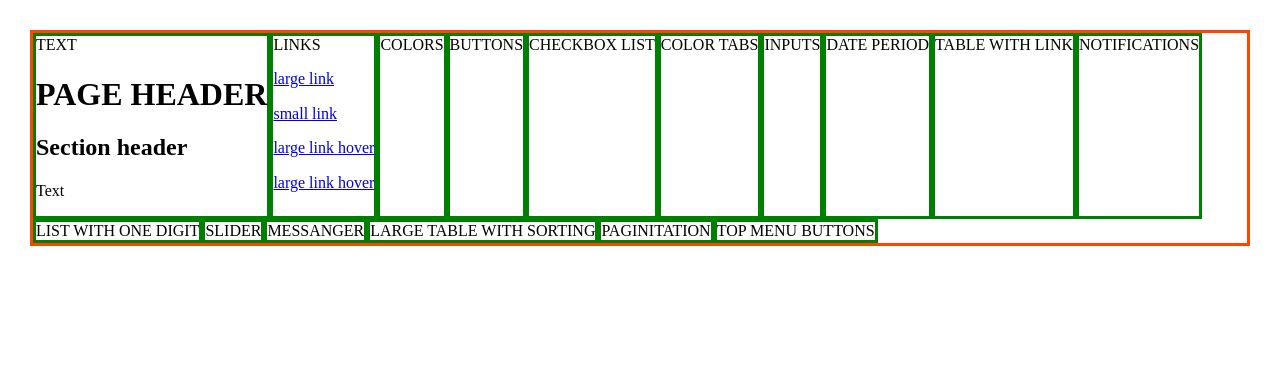
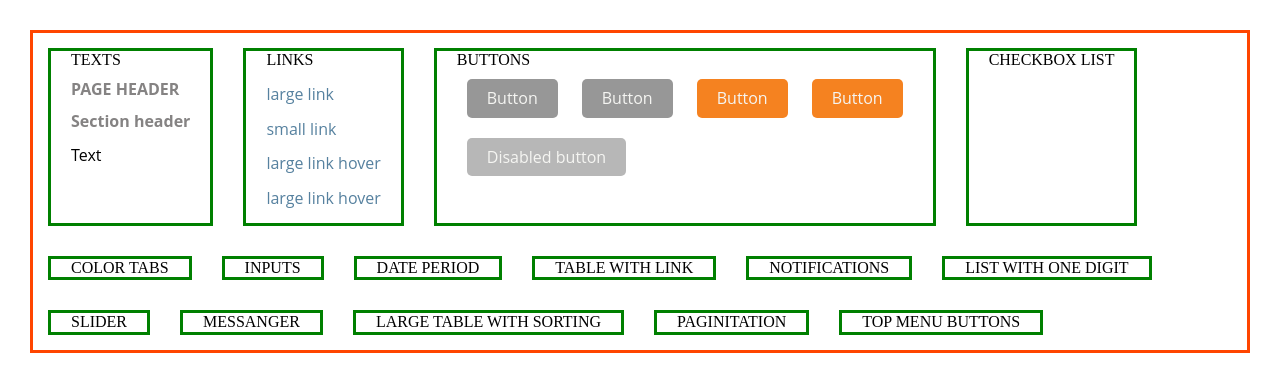
Before and after one commit to JarekGramacki/solo-project-1, a website: page src/index.html in a window 1280 px wide. Drawn offline with nearby package versions, Linux system fonts and the light colour scheme; files that its build step writes are made by us from their sources.

Commit message:
Add style guide for bittons and links

```diff
--- a/src/index.html
+++ b/src/index.html
@@ -11,31 +11,49 @@
 
 <body>
     <div class="wrapper">
-        <div class="list-of-contents">TEXT
+
+        <div class="list-of-contents texts">TEXTS
+            <div class= texts>
                 <h1>PAGE HEADER</h1>
                 <h2>Section header</h2>
                 <p>Text</p>
             </div>
+        </div>
+
         <div class="list-of-contents">LINKS
+            <div class= "links">
                 <p><a href="#">large link</a></p>
                 <p><a href="#">small link</a></p>
+            </div>
+            <div class="link-hover">
                 <p><a href="#">large link hover</a></p>
                 <p><a href="#">large link hover</a></p>
             </div>
-        <div class="list-of-contents">COLORS</div>
-        <div class="list-of-contents">BUTTONS</div>
-        <div class="list-of-contents">CHECKBOX LIST</div>
-        <div class="list-of-contents">COLOR TABS</div>
-        <div class="list-of-contents">INPUTS</div>
-        <div class="list-of-contents">DATE PERIOD</div>
-        <div class="list-of-contents">TABLE WITH LINK</div>
-        <div class="list-of-contents">NOTIFICATIONS</div>
-        <div class="list-of-contents">LIST WITH ONE DIGIT</div>
-        <div class="list-of-contents">SLIDER</div>
-        <div class="list-of-contents">MESSANGER</div>
-        <div class="list-of-contents">LARGE TABLE WITH SORTING</div>
-        <div class="list-of-contents">PAGINITATION</div>
-        <div class="list-of-contents">TOP MENU BUTTONS</div>
+        </div>
+
+        <div class="list-of-contents">BUTTONS
+            <div>
+                <button class="btn btn-grey" >Button</button>
+                <button class="btn btn-grey-hover" >Button</button>
+                <button class="btn btn-orange" >Button</button>
+                <button class="btn btn-orange-hover" >Button</button>
+            </div>
+            <div>
+                <button class="btn btn-disabled">Disabled button</button>
+            </div>
+        </div>
+        <div class="list-of-contents checkbox-list">CHECKBOX LIST</div>
+        <div class="list-of-contents color-tabs">COLOR TABS</div>
+        <div class="list-of-contents inputs">INPUTS</div>
+        <div class="list-of-contents date-period">DATE PERIOD</div>
+        <div class="list-of-contents table-with-link">TABLE WITH LINK</div>
+        <div class="list-of-contents notifications">NOTIFICATIONS</div>
+        <div class="list-of-contents list-with-one-digit">LIST WITH ONE DIGIT</div>
+        <div class="list-of-contents slider">SLIDER</div>
+        <div class="list-of-contents messenger">MESSANGER</div>
+        <div class="list-of-contents large-table-with-sorting">LARGE TABLE WITH SORTING</div>
+        <div class="list-of-contents paginitation">PAGINITATION</div>
+        <div class="list-of-contents top-menu-buttons">TOP MENU BUTTONS</div>
     </div>
 </body>
 
--- a/src/sass/_layout.scss
+++ b/src/sass/_layout.scss
@@ -1,3 +1,4 @@
+/* layout */
 .wrapper {
   margin: 30px;
   border: solid orangered;
@@ -7,6 +8,72 @@
 
 .list-of-contents{
   border: solid green;
+  margin: 15px;
+  padding: 0px 20px 0px 20px;
+}
 
 
+/*components */
+/* TEXTS */
+h1, h2{
+  font-family: $brand-font;
+  font-size: $paragraph-font-size;
+  color: $paragraph-color;
 }
+
+p {
+  font-family: $paragraph-font;
+}
+
+
+/* LINKS */
+a {
+  text-decoration: none;
+  color: $color-link;
+  font-family: $brand-font;
+}
+
+.link-hover a:hover{
+  color: $link-hover;
+
+}
+
+/* BUTTONS */
+.btn{
+ margin: 10px;
+ padding: 10px 20px;
+ border-radius: 5px;
+ font-family: $brand-font;
+ color: $white;
+ border: none;
+}
+
+.btn-grey{
+  background-color: $grey;
+}
+
+.btn-grey-hover{
+  background-color: $grey;
+}
+
+.btn-grey-hover:hover{
+  cursor: pointer;
+  background-color:$low-grey ;
+}
+
+.btn-orange{
+  background-color:$orange ;
+}
+
+.btn-orange-hover{
+  background-color:$orange ;
+}
+
+.btn-orange-hover:hover{
+  cursor: pointer;
+  background-color:$hover-orange ;
+}
+
+.btn-disabled{
+  background-color:$low-grey ;
+}
--- a/src/sass/_variables.scss
+++ b/src/sass/_variables.scss
@@ -1,6 +1,13 @@
 /* Colors */
-$paragraph-color: #000000;
+$paragraph-color: #858383;
 $brand-main-color: #ff0000;
+$link-hover: #cfc1b5;
+$color-link: #56819F;
+$white: #F5F5F2;
+$grey: #979797;
+$low-grey: #B7B7B7;
+$orange: #F58220;
+$hover-orange: #FFA200;
 
 /* Font sizes */
 $paragraph-font-size: 16px;
```
Also changed, not shown: src/styleguide.html (+1 -8 lines), src/sass/style.scss (line endings or trailing spaces). Lines whose indentation alone changed are shown as unchanged.
